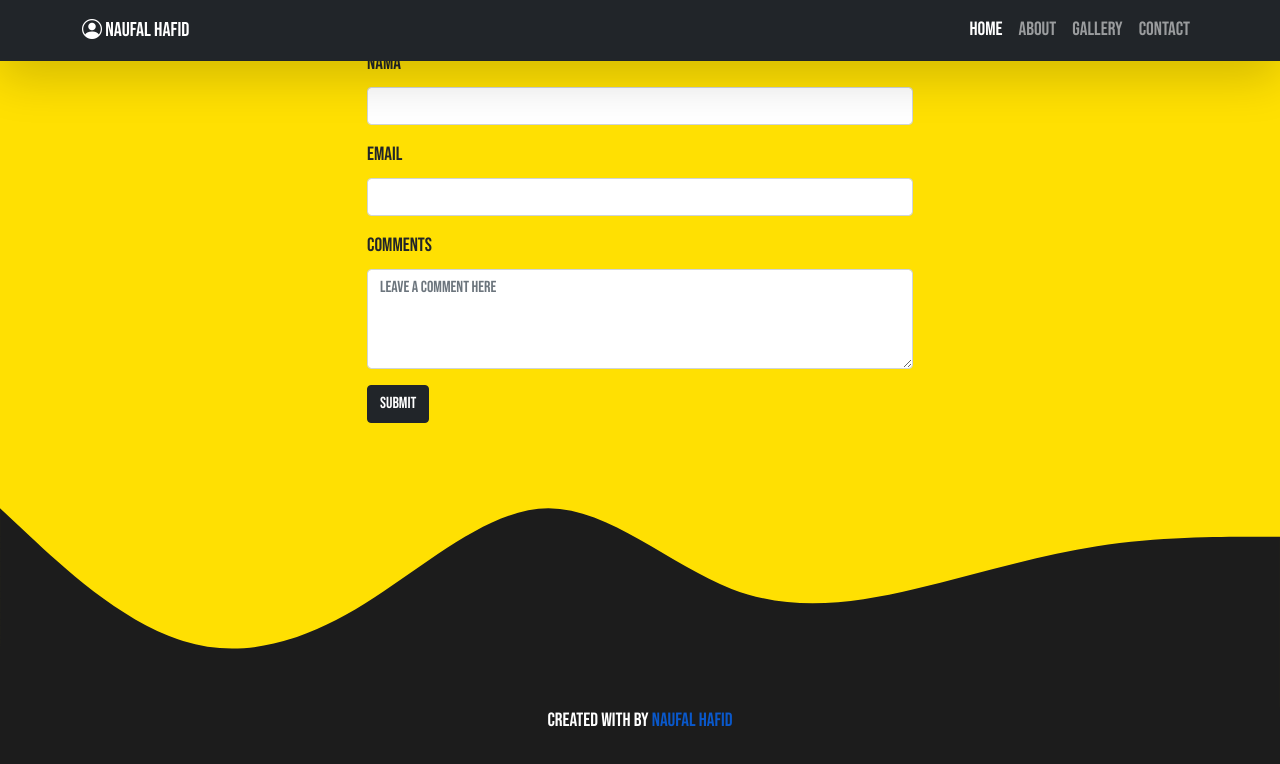
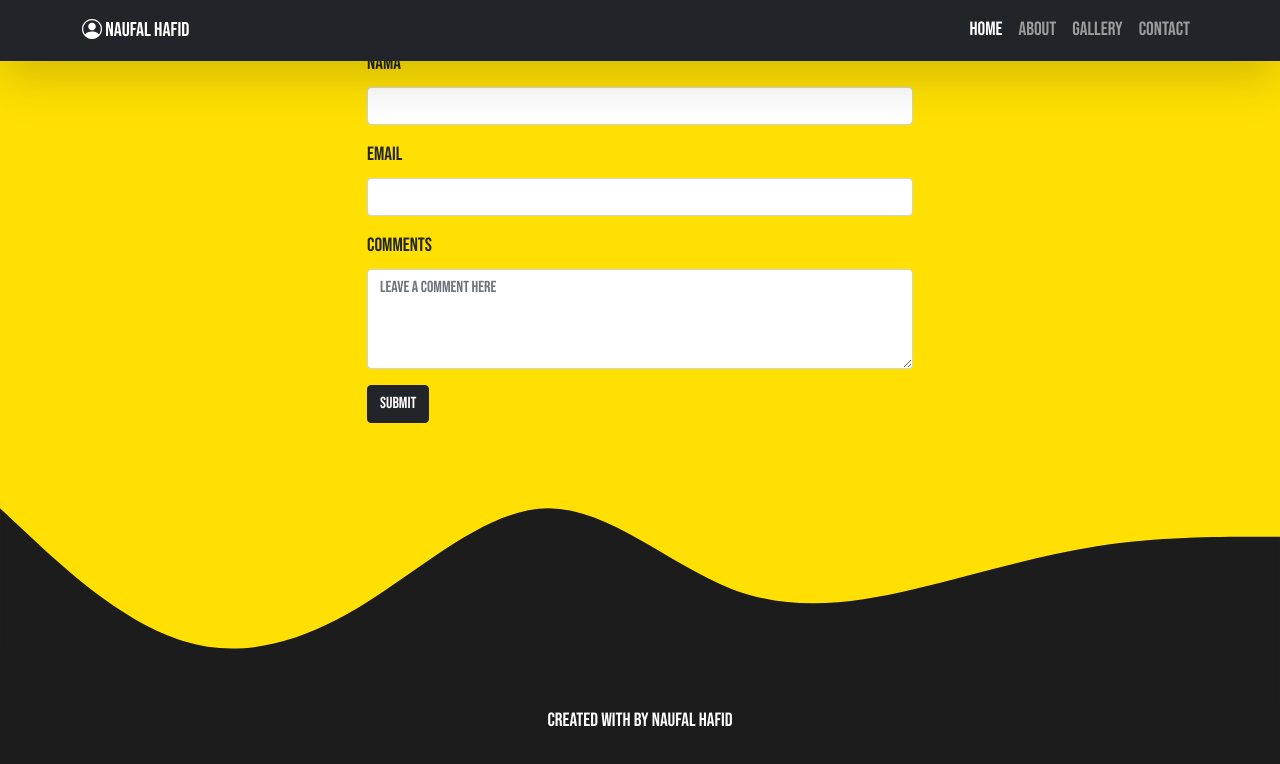
Before and after one commit to NaufalHafid/portofolio, a plain HTML site: page index.html in a window 1280 px wide. In both pictures the pointer is over the link 692 px from the left and 2876 px from the top of the page. Shown: the part 2156-2920 px from the top of the page. Drawn offline with nearby package versions, Linux system fonts and the light colour scheme.

Commit message:
perbaiki footer

```diff
--- a/index.html
+++ b/index.html
@@ -156,7 +156,7 @@
 
 
   <footer class="text-center text-white pb-5">
-    <p>Created with by <a class="" href="https://www.instagram.com/nopaaaaall/">Naufal Hafid</a> </p>
+    <p>Created with by <a class="" href="https://github.com/NaufalHafid">Naufal Hafid</a> </p>
   </footer>
 
   <!-- Optional JavaScript; choose one of the two! -->
--- a/style.css
+++ b/style.css
@@ -58,3 +58,7 @@ footer a {
     color: #FFE002;
     text-decoration: none;
 }
+
+footer a:hover {
+    color: white;
+}
```
